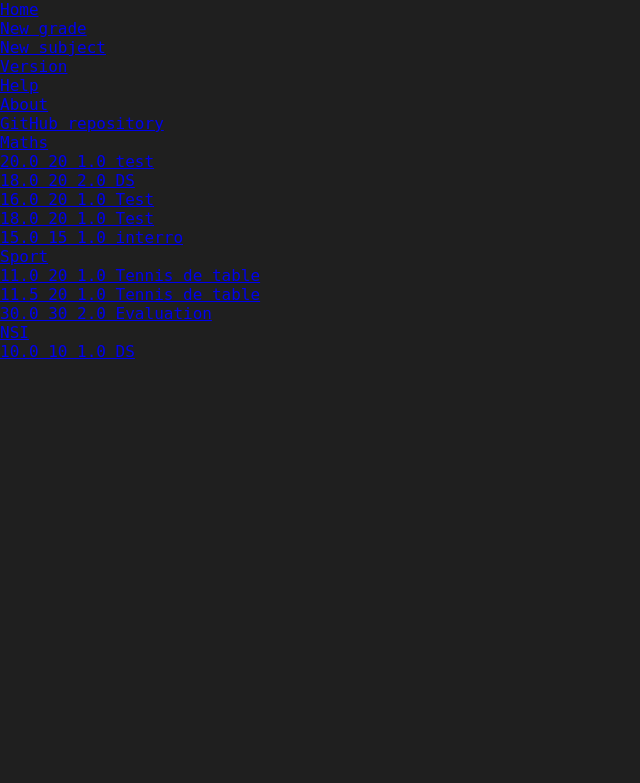
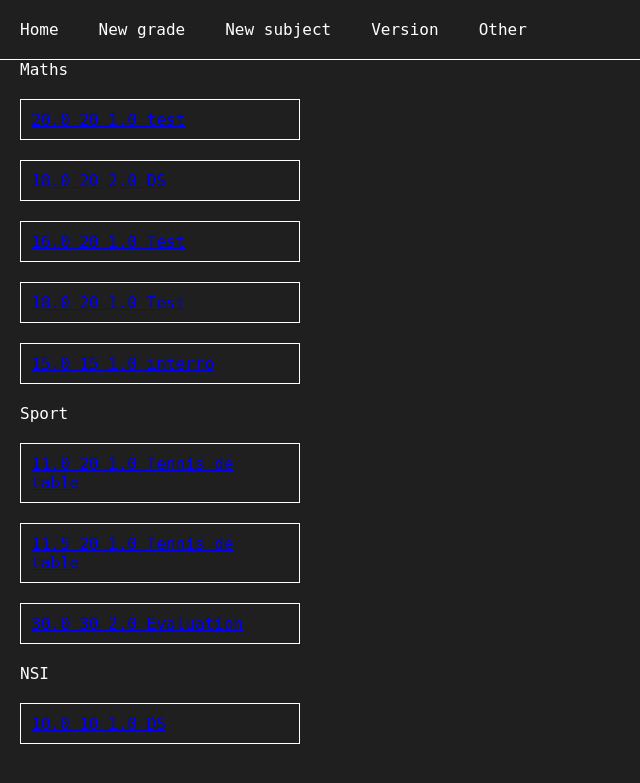
Before and after one commit to RWS-Studio/RWS_Learn, a Flask app: page / in a window 1280 px wide. Shown: the top 783 px of the page, without its empty margins (0-640 px from the left). Run offline with Flask 2, Linux system fonts and the light colour scheme; data comes from the database, SQL or seed files in the repository; both versions use the stored data as it was after the commit; some web fonts are replaced.

Commit message:
first version of front-end

```diff
--- a/static/css/styles.css
+++ b/static/css/styles.css
@@ -5,7 +5,7 @@
 
 @font-face {
     font-family: 'JetBrains Mono';
-    src: url('/media/fonts/JetBrains_Mono/JetBrainsMono-VariableFont_wght.ttf');
+    src: url("/static/fonts/JetBrains_Mono/JetBrainsMono-VariableFont_wght.ttf");
 }
 
 *{
@@ -18,4 +18,155 @@
 body{
     background: #1f1f1f;
     color: #fff;
+    overflow:hidden;
 }
+
+.dropdown{
+    display:none;
+}
+
+.dropdown-active{
+    display:flex;
+}
+
+#content{
+    overflow-y: scroll;
+    height:90vh;
+}
+
+/* nav */
+
+nav{
+    border-bottom: solid 1px #fff;
+    background:#1f1f1f;
+}
+
+nav ul{
+    list-style:none;
+    display:flex;
+}
+
+nav li{
+    padding:20px;
+}
+
+nav a{
+    text-decoration:none;
+    color:#fff;
+}
+
+#nav-dropdown-parent{
+    position:relative;
+}
+
+#nav-dropdown{
+    position:absolute;
+    background:#1f1f1f;
+    flex-direction:column;
+    margin-top:10px;
+    border-radius:10px;
+    border: solid 1px #fff;
+}
+
+#nav-dropdown li {
+    padding:10px;
+}
+
+/* forms */
+
+#form{
+    width:100%;
+    display:flex;
+    justify-content:center;
+    align-items:center;
+    flex-direction:column;
+    gap:30px;
+    margin-top:30px;
+}
+
+#form form{
+    display:flex;
+    flex-direction:column;
+    justify-content:center;
+    align-items:center;
+    gap:20px;
+    width:50%;
+}
+
+#form form input, #form form selector{
+    width:75%;
+    height:30px;
+}
+
+#form form button{
+    width:50%;
+    height:30px;
+}
+
+#form-delete div{
+    display:flex;
+    align-items:center;
+    gap:10px;
+}
+
+#form-delete input{
+    width:auto;
+}
+
+/* index */
+#index{
+    width:25%;
+}
+
+#index .subject{
+    text-decoration:none;
+    color:#fff;
+    margin:20px !important;
+
+
+    text-align:center;
+    width:100% !important;
+    margin-bottom:20px;
+}
+
+#index .grade{
+    margin:20px;
+    border: solid 1px #fff;
+    padding:10px;
+}
+
+/* view */
+
+#view{
+    width:100%;
+    display:flex;
+    justify-content:center;
+    align-items:center;
+    flex-direction:column;
+    gap:30px;
+    margin-top:30px;
+}
+
+#view button{
+    width:25%;
+    height:30px;
+}
+
+
+#view #info{
+    display:flex;
+    flex-direction:column;
+    gap:10px;
+}
+
+#view #info div{
+    display:flex;
+}
+
+#view #info .info-subject{
+    text-decoration:none;
+    color:#fff;
+    text-align:center;
+    width:100% !important;
+    margin-bottom:20px;
+}
--- a/static/js/script.js
+++ b/static/js/script.js
@@ -1 +1,5 @@
-// here put the front-end js
+
+function showDropdown(dropdown_selector){
+    let dropdown = document.querySelector(dropdown_selector);
+    dropdown.classList.toggle("dropdown-active");
+}
--- a/templates/base.html
+++ b/templates/base.html
@@ -16,12 +16,20 @@
             <li><a href="/grade/new">New grade</a></li>
             <li><a href="/subject/new">New subject</a></li>
             <li><a href="/version">Version</a></li>
-            <li><a href="https://github.com/RWS-Studio/RWS_Learn/issues">Help</a></li>
-            <li><a href="https://github.com/RWS-Studio">About</a></li>
-            <li><a href="https://github.com/RWS-Studio/RWS_Learn">GitHub repository</a></li>
+            <li id="nav-dropdown-parent">
+                <a href="javascript:showDropdown('#nav-dropdown');">Other</a>
+                <ul id="nav-dropdown" class="dropdown">
+                    <li><a href="https://github.com/RWS-Studio/RWS_Learn/issues">Help</a></li>
+                    <li><a href="https://github.com/RWS-Studio">About</a></li>
+                    <li><a href="https://github.com/RWS-Studio/RWS_Learn">GitHub repository</a></li>
+                </ul>
+            </li>
         </ul>
     </nav>
-    {% block content %}{% endblock %}
+
+    <div id="content">
+        {% block content %}{% endblock %}
+    </div>
 
     <script src="{{ url_for('static', filename='js/script.js') }}"></script>
 </body>
--- a/templates/grades/add_grade.html
+++ b/templates/grades/add_grade.html
@@ -4,6 +4,7 @@ New grade
 {% endblock %}
 
 {% block content %}
+<div id="form">
     <h1>New grade</h1>
 
     <form action="" method="get">
@@ -12,7 +13,7 @@ New grade
         <input type="text" name="value-max" id="grade-value-max" placeholder="On" value="20" required>
         <input type="text" name="factor" id="grade-factor" placeholder="Factor">
         <!--<input type="text" name="subject" id="grade-subject" placeholder="Subject" required>-->
-        <select name="subject" id="grade-subject">
+        <select name="subject" id="grade-subject" style="height:30px;width:75%;">
             {% for subject in subjects %}
             <option value="{{ subject }}">{{ subject }}</option>
             {% endfor %}
@@ -20,4 +21,5 @@ New grade
         <input type="text" name="description" id="grade-description" placeholder="Description" required>
         <button type="submit">Create</button>
     </form>
+</div>
 {% endblock %}
--- a/templates/grades/update_grade.html
+++ b/templates/grades/update_grade.html
@@ -4,6 +4,7 @@ Update grade
 {% endblock %}
 
 {% block content %}
+<div id="form">
     <h1>Update grade</h1>
 
     <form action="" method="get">
@@ -17,7 +18,7 @@ Update grade
         <input type="text" name="new-description" id="grade-description" placeholder="New Description" required value="{{ grade['description'] }}">
         <button type="submit">Create</button>
     </form>
-
+</div>
     <script>
         let id_input = document.querySelector("#js-input-id");
         let subject_input = document.querySelector("#js-input-subject");
--- a/templates/index.html
+++ b/templates/index.html
@@ -4,8 +4,9 @@ Home
 {% endblock %}
 
 {% block content %}
-{% for subject in subjects %}
-    <a href="/subject/view?subject={{ subject }}">{{ subject }}</a>
+<div id="index">
+    {% for subject in subjects %}
+    <a class="subject" href="/subject/view?subject={{ subject }}">{{ subject }}</a>
     {% for grade in subjects[subject] %}
         <div class="grade">
             <a href="/grade/view?id={{ grade.id }}&subject={{ subject }}">
@@ -18,6 +19,7 @@ Home
         </div>
     {% endfor %}
 {% endfor %}
+</div>
 <!--version control-->
 <script>
     let params = new URLSearchParams(window.location.search);
--- a/templates/subjects/add_subject.html
+++ b/templates/subjects/add_subject.html
@@ -4,6 +4,7 @@ New subject
 {% endblock %}
 
 {% block content %}
+<div id="form">
     <h1>New Subject</h1>
 
     <form action="" method="get">
@@ -11,4 +12,5 @@ New subject
         <input type="text" name="subject" id="subject" placeholder="Subject" required>
       <button type="submit">Create</button>
     </form>
+</div>
 {% endblock %}
--- a/templates/subjects/update_subject.html
+++ b/templates/subjects/update_subject.html
@@ -4,6 +4,7 @@ Update subject
 {% endblock %}
 
 {% block content %}
+<div id="form">
     <h1>Update subject</h1>
 
     <form action="" method="get">
@@ -12,7 +13,7 @@ Update subject
         <input type="text" name="new-name" id="subject-name" placeholder="New name" required value="{{ subject }}">
         <button type="submit">Create</button>
     </form>
-
+</div>
     <script>
         let subject_input = document.querySelector("#js-input-subject");
 
```
Also changed, not shown: templates/grades/delete_grade.html (+6 -2 lines), templates/grades/view_grade.html (+15 -13 lines), templates/subjects/delete_subject.html (+7 -4 lines), templates/subjects/view_subject.html (+9 -8 lines), database/db_grades.db.
